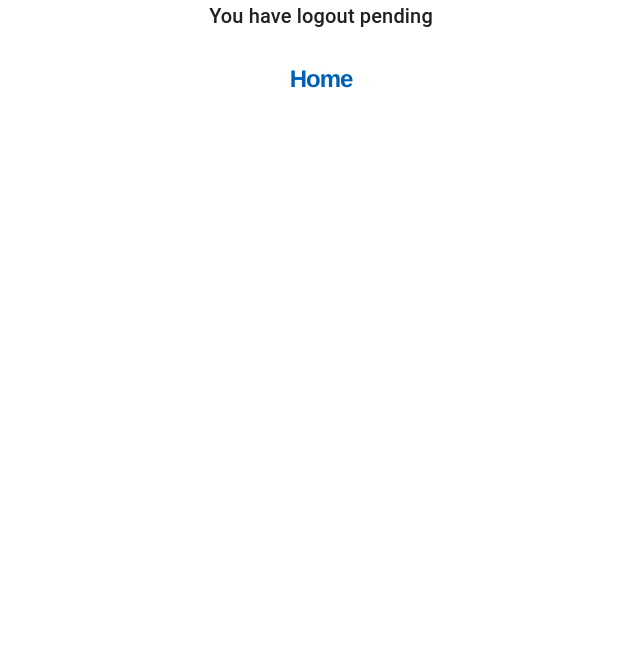
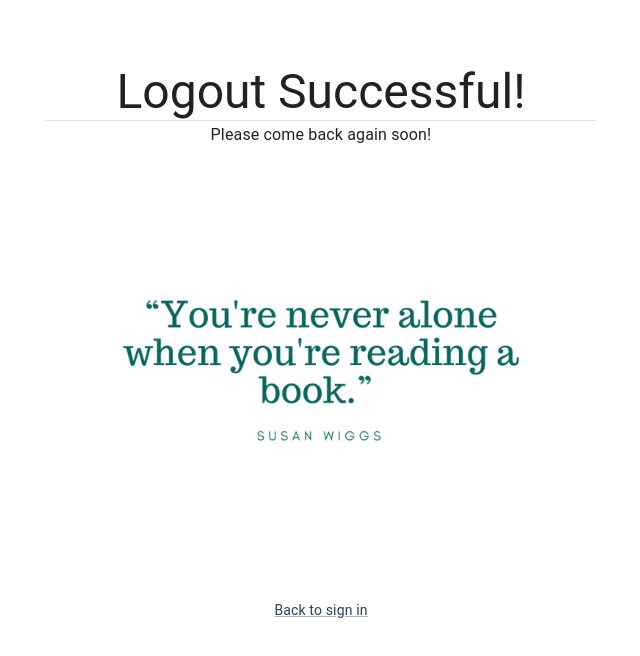
Before and after one commit to FRIDAYAI-E/Mini_Library, a React (Create React App) app in the folder client/: page /logout in a window 1280 px wide. Shown: the top 656 px of the page, without its empty margins (319-959 px from the left). Built offline with nearby package versions, Linux system fonts and the light colour scheme; no server answers.

Commit message:
logout page completed

```diff
--- a/client/src/components/LogoutPage.jsx
+++ b/client/src/components/LogoutPage.jsx
@@ -2,8 +2,14 @@ import * as React from "react";
 import axios from "axios";
 import { useState, useEffect } from "react";
 import Typography from "@mui/material/Typography";
-import { NavLink } from "react-router-dom";
 
+import Container from "@mui/material/Container";
+import CssBaseline from "@mui/material/CssBaseline";
+import Grid from "@mui/material/Grid";
+import Box from "@mui/material/Box";
+import Link from "@mui/material/Link";
+import { Divider } from "@mui/material";
+import quote from "./pic/quote.png";
 
 export default function Logout() {
   const [status, setStatus] = useState("idle");
@@ -20,14 +26,37 @@ export default function Logout() {
     fetchData();
   }, []);
 
+  console.log(status);
+
   return (
-    <div>
-      <Typography id="keep-mounted-modal-title" variant="h6" component="h2">
-        You have logout {status}
-      </Typography>
-      <NavLink to={"/"}>
-            <p style={{textDecoration: "none",  color: "#0060B6"}}> Home </p>
-      </NavLink>
-    </div>
+    <>
+      <Container component="main" maxWidth="sm">
+        <CssBaseline />
+        <Box
+          sx={{
+            marginTop: 8,
+            display: "flex",
+            flexDirection: "column",
+            alignItems: "Left",
+          }}
+        >
+          <Typography component="h1" variant="h3">
+            Logout Successful!
+          </Typography>
+          <Divider />
+          <Typography component="h1" variant="subtitle1">
+            Please come back again soon!
+          </Typography>
+          <Box m={2} pt={3}></Box>
+          <img src={quote} />
+          <Box m={2} pt={3}></Box>
+          <Grid item xs>
+            <Link href="/login" variant="body2">
+              {"Back to sign in"}
+            </Link>
+          </Grid>
+        </Box>
+      </Container>
+    </>
   );
 }
```
Also changed, not shown: client/src/components/pic/quote.png (added).
